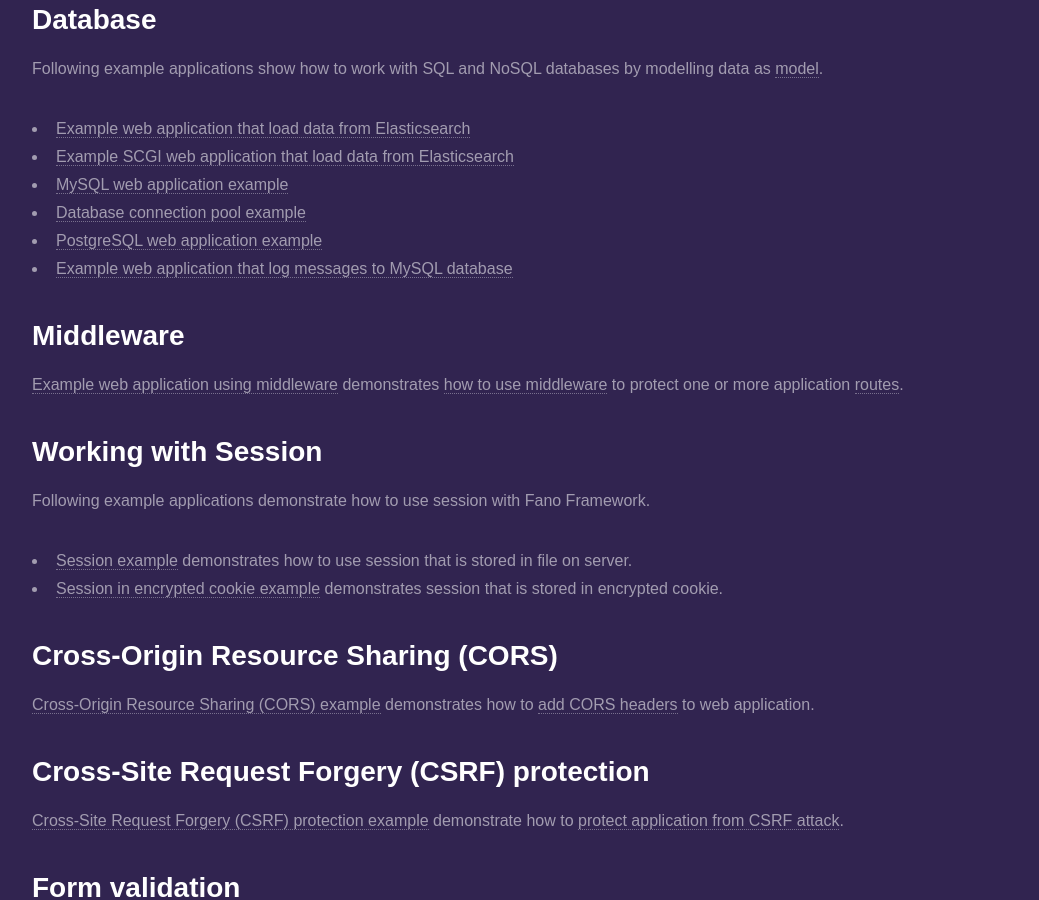
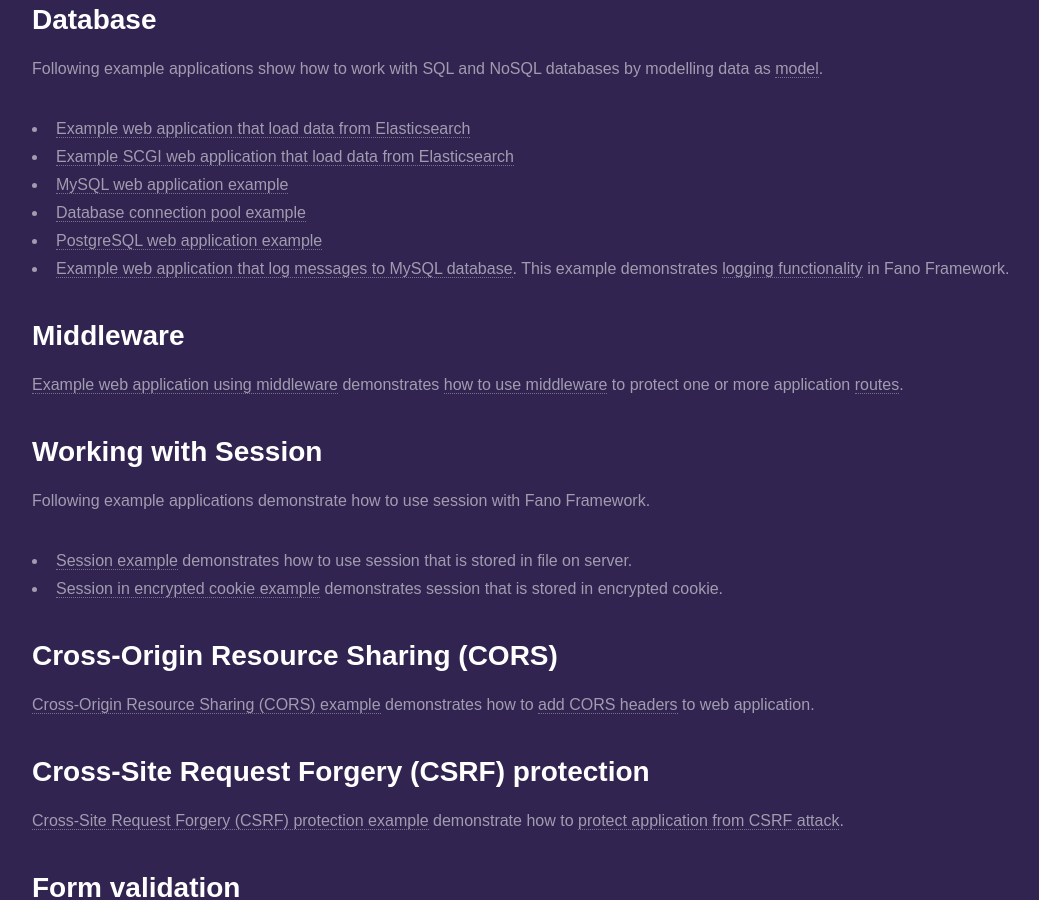
Before and after one commit to fanoframework/fanoframework.github.io, a Jekyll site: the page built from examples/index.md, in a window 1280 px wide and 900 px high, scrolled down 1247 px. Shown: the whole window, without its empty margins (32-1071 px from the left). Built offline with Jekyll 4.4.1, drawn with Linux system fonts in a browser that asks for light colours; our own code applies the rules of GitHub Pages for plain Markdown files.

Commit message:
improve content by adding relevant link

```diff
--- a/examples/index.md
+++ b/examples/index.md
@@ -47,7 +47,7 @@
 - [MySQL web application example](https://github.com/fanoframework/fano-app-db)
 - [Database connection pool example](https://github.com/fanoframework/fano-db-pool)
 - [PostgreSQL web application example](https://github.com/fanoframework/fano-postgresql)
-- [Example web application that log messages to MySQL database](https://github.com/fanoframework/fano-db-logger)
+- [Example web application that log messages to MySQL database](https://github.com/fanoframework/fano-db-logger). This example demonstrates [logging functionality](/utilities/using-loggers) in Fano Framework.
 
 ## Middleware
 
```
